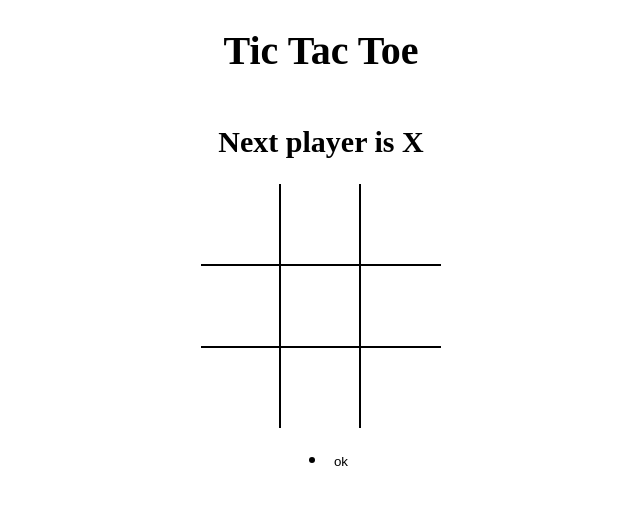
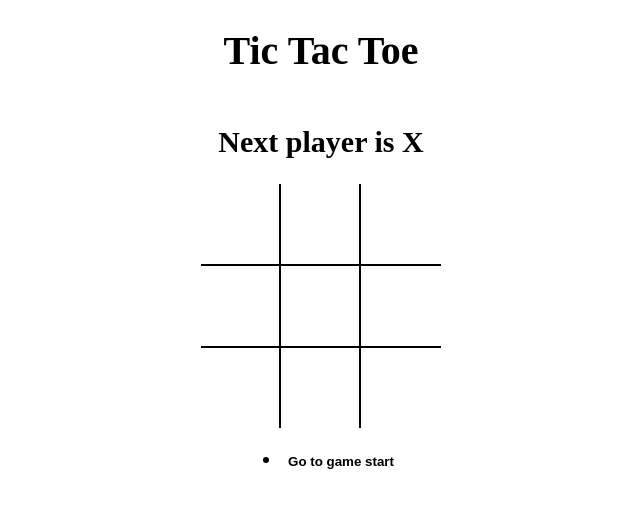
Before and after one commit to yejinkim97/tictactoe, a React (Vite) app: page / in a window 1280 px wide. Shown: the top 508 px of the page, without its empty margins (319-959 px from the left). Built offline with nearby package versions, Linux system fonts and the light colour scheme.

Commit message:
game history

```diff
--- a/src/App.jsx
+++ b/src/App.jsx
@@ -40,12 +40,16 @@
     setCurrentMove(prev => prev + 1);
     //   setIsXNext(prev => !prev);
   };
+
+  const moveTo = move => {
+    setCurrentMove(move);
+  };
   return (
     <div className="app">
       <h1>Tic Tac Toe</h1>
       <h2>{message}</h2>
       <Board board={current.board} handleSquareClick={handleSquareClick} />
-      <History history={history} />
+      <History history={history} moveTo={moveTo} currentMove={currentMove} />
     </div>
   );
 };
--- a/src/components/History.jsx
+++ b/src/components/History.jsx
@@ -1,12 +1,22 @@
 import React from 'react';
 
-const History = ({ history }) => {
+const History = ({ history, moveTo, currentMove }) => {
   return (
     <ul>
-      {history.map(() => {
+      {history.map((_, move) => {
         return (
-          <li>
-            <button type="button">ok</button>
+          <li key={move}>
+            <button
+              style={{
+                fontWeight: move === currentMove ? 'bold' : 'normal',
+              }}
+              type="button"
+              onClick={() => {
+                moveTo(move);
+              }}
+            >
+              {move === 0 ? 'Go to game start' : `Go to move #${move}`}
+            </button>
           </li>
         );
       })}
```
